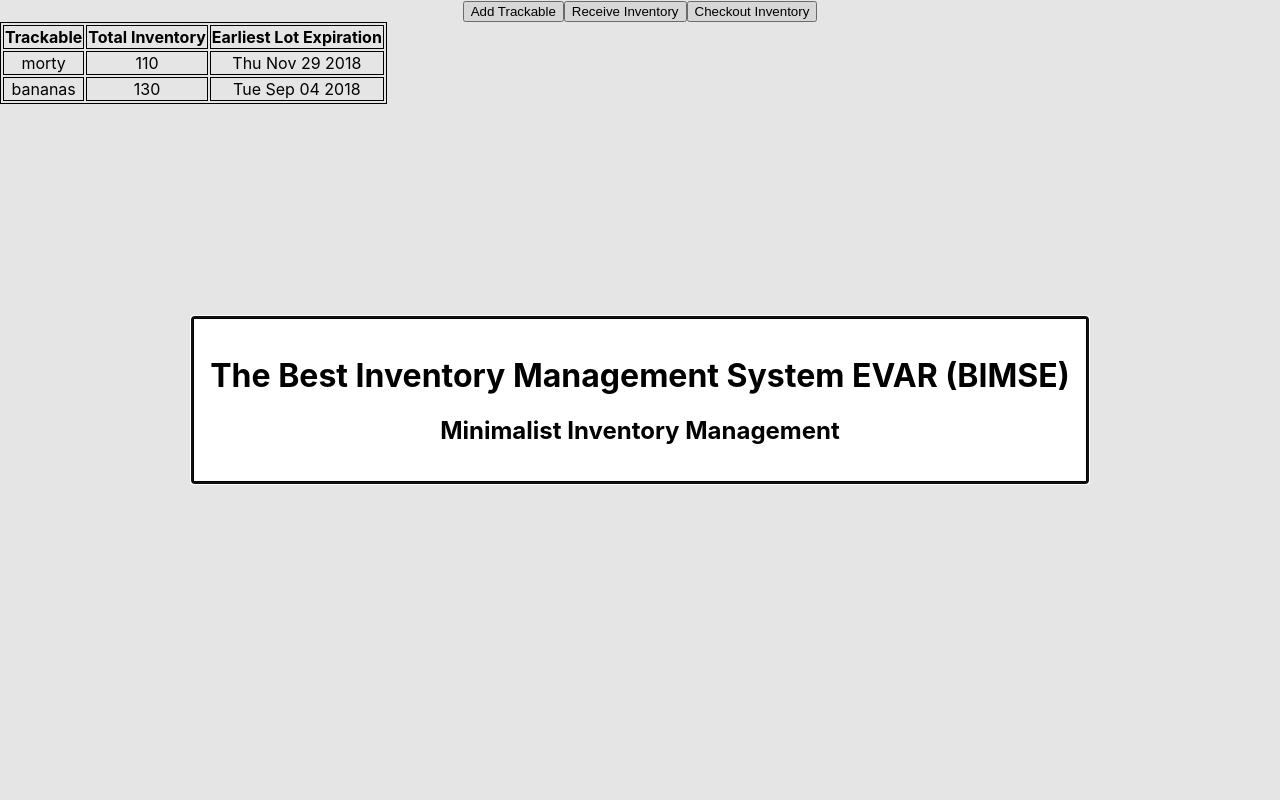
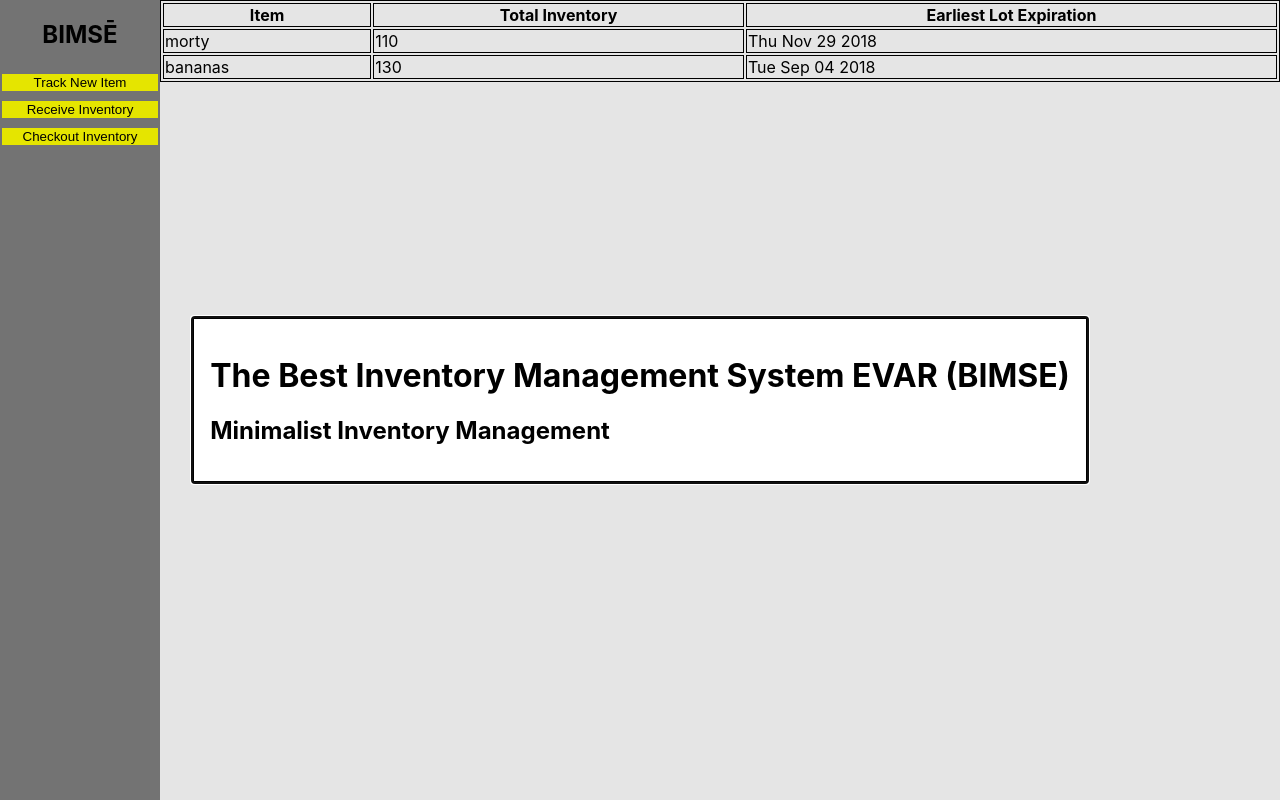
Before and after one commit to kyrandita/356-desktopProject, a React (Create React App) app: page / in a window 1280 px wide. Built offline with nearby package versions, Linux system fonts and the light colour scheme.

Commit message:
just added styling mostly

```diff
--- a/src/App.css
+++ b/src/App.css
@@ -1,34 +1,33 @@
-.App {
-  text-align: center;
+:root {
+  --primary: gray;
+  --secondary: yellow;
 }
 
-.App-logo {
-  animation: App-logo-spin infinite 20s linear;
-  height: 40vmin;
+.App {
+  display: grid;
+  grid-template-columns: 10em auto;
+  min-height: 100vh;
 }
 
-.App-header {
-  background-color: #282c34;
-  min-height: 100vh;
+.App > nav {
   display: flex;
   flex-direction: column;
-  align-items: center;
-  justify-content: center;
-  font-size: calc(10px + 2vmin);
-  color: white;
+  background-color: var(--primary);
 }
 
-.App-link {
-  color: #61dafb;
+.App > nav > h1 {
+  align-self: center;
 }
 
-@keyframes App-logo-spin {
-  from {
-    transform: rotate(0deg);
-  }
-  to {
-    transform: rotate(360deg);
-  }
+.App > nav > button {
+  margin: 5px 2px;
+  background-color: var(--secondary);
+  border: none;
+}
+
+.App > div {
+  display: flex;
+  flex-direction: column;
 }
 
 table, th, td {
@@ -38,3 +37,36 @@ table, th, td {
 table {
   float: left;
 }
+
+#decrementInventory > form {
+  display: flex;
+  flex-direction: column;
+}
+
+#showTrackableDetails {
+  width: auto;
+  padding: 0;
+  margin: 0;
+  left: 10em;
+  right: 0;
+}
+
+#showTrackableDetails > div {
+  display: grid;
+  grid-template-columns: 50%;
+  grid-column-gap: 5px;
+}
+
+#showTrackableDetails > div > .details {
+  grid-column: 1 / span 2;
+}
+
+#showTrackableDetails > div > .lots {
+  grid-column: 1;
+  margin-left: 5px;
+}
+
+#showTrackableDetails > div > .log {
+  grid-column: 2;
+  margin-right: 5px;
+}
--- a/src/App.js
+++ b/src/App.js
@@ -205,6 +205,7 @@ class App extends Component {
         name: this.state.addTrackableName,
         perishable: this.state.addTrackablePerishable,
         lots: [],
+        log: [],
       }],
       addTrackableName: '',
       addTrackablePerishable: false,
@@ -233,17 +234,17 @@ class App extends Component {
       <div className="App">
         {/* left side nave bar */}
         <nav>
-          <button onClick={this.newTrackable}>Add Trackable</button>
+          <h1>BIMSĒ</h1>
+          <button onClick={this.newTrackable}>Track New Item</button>
           <button onClick={this.receiveShipment}>Receive Inventory</button>
           <button onClick={this.removeInventory}>Checkout Inventory</button>
-
         </nav>
         {/* routed main OR inventory screen if we're gonna do modals for everything */}
         <div>
           <table>
             <thead>
               <tr>
-                <th>Trackable</th>
+                <th>Item</th>
                 <th>Total Inventory</th>
                 <th>Earliest Lot Expiration</th>
               </tr>
@@ -305,26 +306,29 @@ class App extends Component {
         {/* Decrement inventory form dialog */}
         <dialog id="decrementInventory" ref="decrementInventory">
           <form method="dialog">
-            <p><label>Decrement Inventory</label></p>
+            <h2><label>Decrement Inventory</label></h2>
             <select id="trackableId" value={this.state.decrementInventoryTrackableType} onChange={this.decrementInventoryTrackableTypeOnChange}>
               {this.state.trackables.map(trackable => {
                 return <option value={trackable.name} key={trackable.name}>{trackable.name}</option>
               })}
             </select>
-            <input type="number" placeholder="count" value={this.state.decrementInventoryCount} onChange={this.decrementInventoryCountOnChange} />
-            <button onClick={this.decrementInventorySave}>Confirm</button>
-            <button onClick={this.decrementInventoryClear}>Cancel</button>
+            <label>Quantity<input type="number" placeholder="count" value={this.state.decrementInventoryCount} onChange={this.decrementInventoryCountOnChange} /></label>
+            <menu>
+              <button onClick={this.decrementInventorySave}>Confirm</button>
+              <button onClick={this.decrementInventoryClear}>Cancel</button>
+            </menu>
           </form>
         </dialog>
 
         {/* Show trackable details */}
         <dialog id="showTrackableDetails" ref="showTrackableDetails">
-          {(this.state.selectedTrackable) ? <div><p><label>Trackable Details</label></p>
-          <div>
+          {(this.state.selectedTrackable) ? <div>
+          <h2><label>Trackable Details</label></h2>
+          <div class="details">
             <p>{this.state.selectedTrackable.name}</p>
-            <p>{this.state.selectedTrackable.perishable}</p>
+            <p>{this.state.selectedTrackable.perishable ? "perishable" : "aaa"}</p>
           </div>
-          <table>
+          <table class="lots">
             <thead>
               <tr>
                 <th>Count</th>
@@ -337,12 +341,11 @@ class App extends Component {
                 return <tr>
                   <td>{lot.count}</td>
                   <td>{lot.creation_date}</td>
-                  <td>{lot.expiration_date}</td>
-                </tr>
+                  <td>{lot.expiration_date}</td></tr>
               })}
             </tbody>
           </table>
-          <table>
+          <table class="log">
             <thead>
               <tr>
                 <th>Date</th>
```
